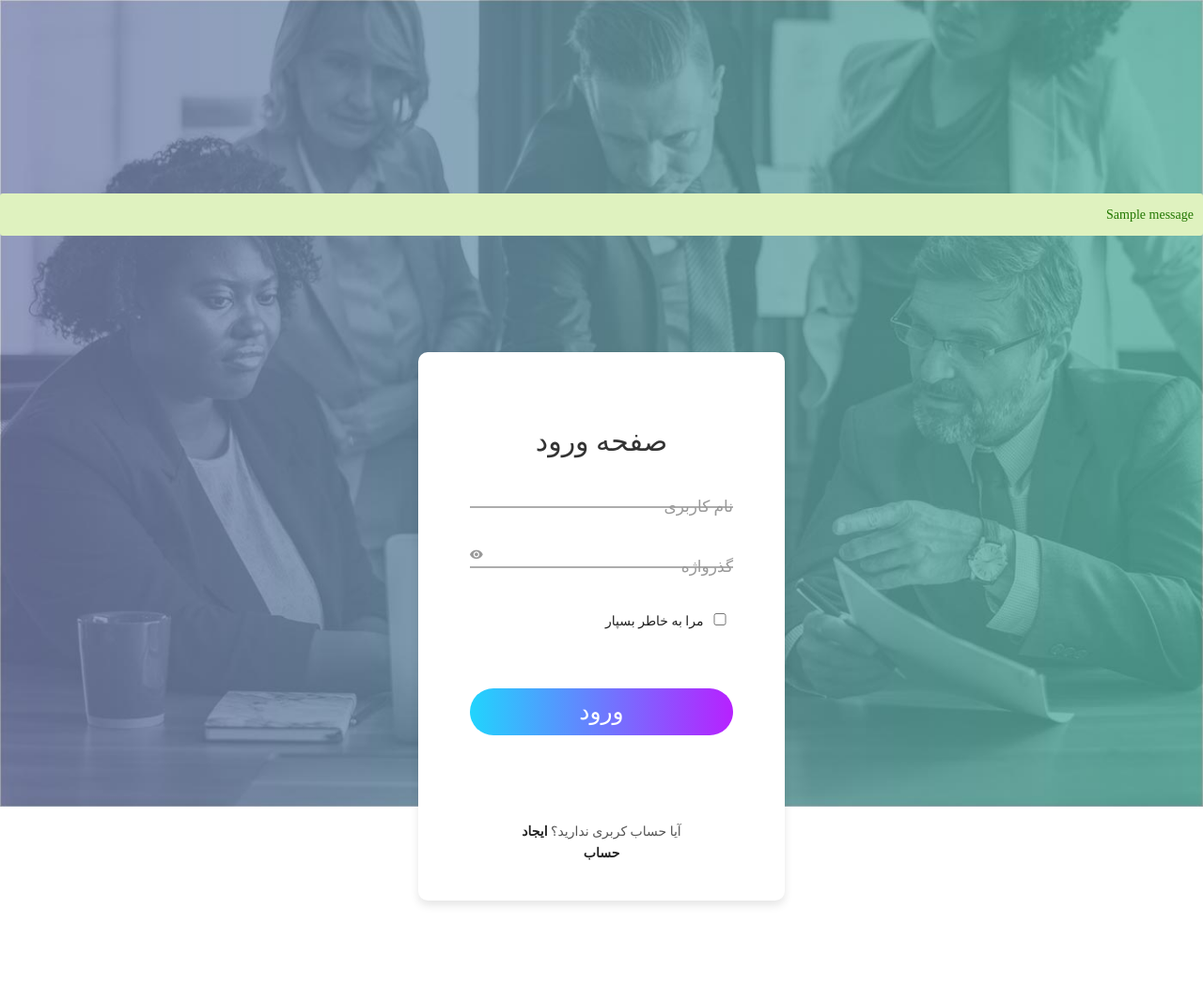
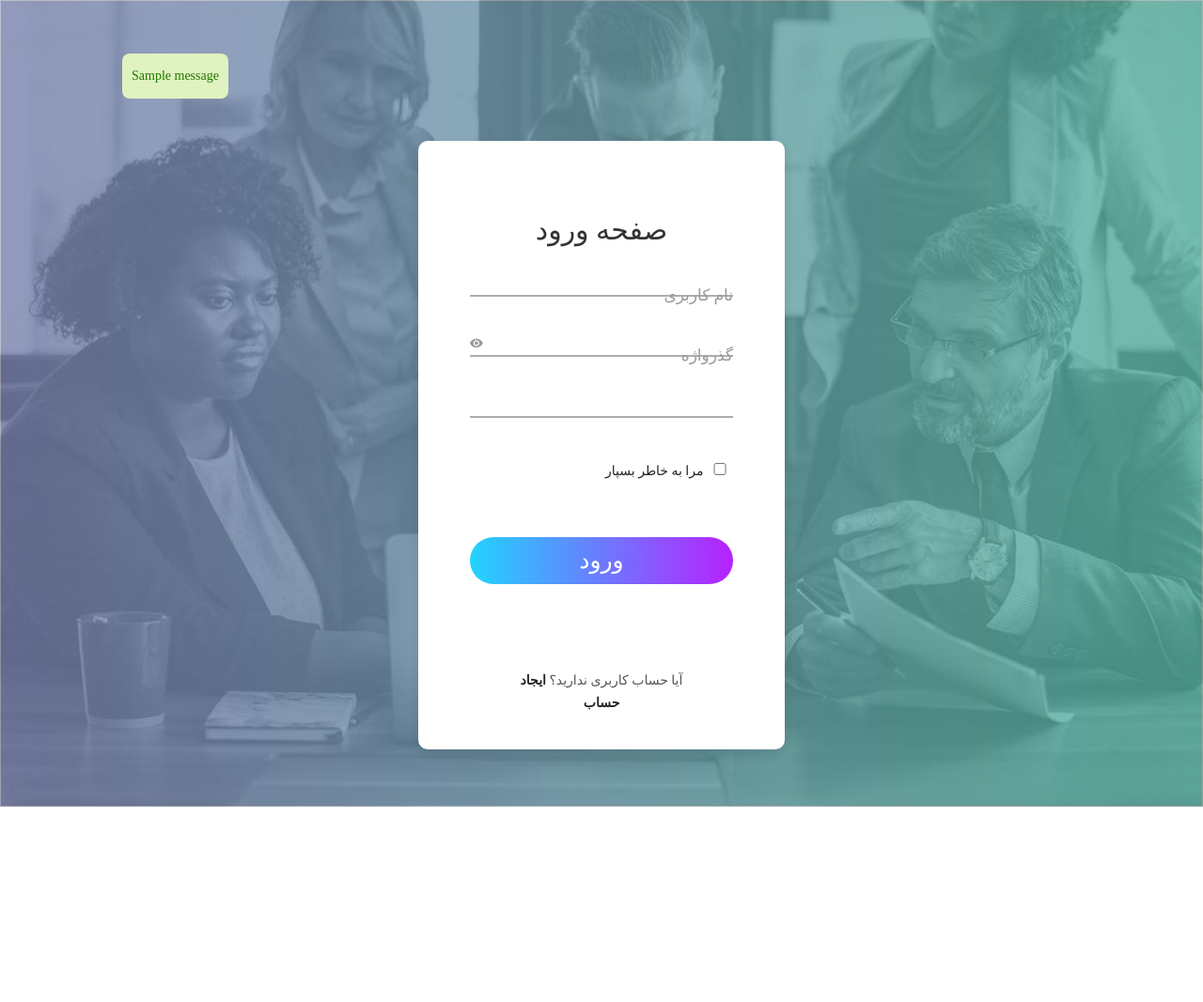
Before and after one commit to Aliasghar-Salimi/sandooqche, a Django app: template accountant/users/templates/users/login.html in a window 1280 px wide. Shown: the whole page at 94% size. After the commit the page ends 859 px from the top, so only its background shows below. Run offline with Django 3.2, Linux system fonts and the light colour scheme; the template is opened without the code that fills it, so the values that code supplies are empty, except form fields; tables that the repository leaves empty hold one stand-in row (values such as "Sample post"); one stand-in notice (Sample message) is shown; form fields are guessed from the names that the template uses; some libraries are stand-ins or nearby versions; some web fonts are replaced.

Commit message:
recaptcha launched for login/register page

```diff
--- a/accountant/users/static/register/css/message.css
+++ b/accountant/users/static/register/css/message.css
@@ -1,7 +1,6 @@
 @import url('//maxcdn.bootstrapcdn.com/font-awesome/4.2.0/css/font-awesome.min.css');
 
 .info-msg,
-.success-msg,
 .warning-msg,
 .error-msg {
   margin: 10px 0;
@@ -12,10 +11,7 @@
   color: #059;
   background-color: #BEF;
 }
-.success-msg {
-  color: #270;
-  background-color: #DFF2BF;
-}
+
 .warning-msg {
   color: #9F6000;
   background-color: #FEEFB3;
@@ -31,7 +27,7 @@ body {
     line-height: 1.8;
     color: #222;
     font-weight: 400;
-    font-family: 'Montserrat';
+    font-family: 'Sahel';
     background-image: url(../images/signup-bg.jpg);
     background-repeat: no-repeat;
     background-size: cover;
--- /dev/null
+++ b/accountant/users/static/register/css/message2.css
@@ -0,0 +1,17 @@
+.success-msg {
+    position: absolute;
+    top: 50px;
+    margin: 7px 60px;
+    border-radius: 8px 8px 8px 8px;
+    font-family: 'Sahel';
+    line-height: 2;
+    padding: 10px;
+    font-weight: 60;
+    color: #270;
+    background-color: #DFF2BF;
+    left: 70px;
+}
+.wrap-login100 {
+    top: 150px;
+    position: absolute;
+}
--- a/accountant/users/templates/users/home.html
+++ b/accountant/users/templates/users/home.html
@@ -3,7 +3,6 @@
 {% block content %}
     <div class="jumbotron">
         <h1 class="display-4">Welcome, {{user.first_name.title|default:'Guest'}}</h1>
-        <h4>{{ message }}</h4>
         <p class="lead">
             This is <b>user registration and login system</b> build with django which is
             a Python-based free and open-source web framework that follows the model–template–views architectural pattern.
--- a/accountant/users/templates/users/login.html
+++ b/accountant/users/templates/users/login.html
@@ -45,6 +45,7 @@
 	<link rel="stylesheet" href="{% static 'register/css/size.css' %}">
 	<link rel="stylesheet" href="{% static 'register/css/background.css' %}">
 	<link rel="stylesheet" href="{% static 'register/css/message.css' %}">
+	<link rel="stylesheet" href="{% static 'register/css/message2.css' %}">
 	<link rel="stylesheet" href="{% static 'register/css/position.css' %}">
 <!--===============================================================================================-->
 </head>
@@ -104,6 +105,9 @@
 						{% endif %}
 						<span class="focus-input100" data-placeholder="گذرواژه"></span>
 					</div>
+					<div class="wrap-input100">
+						{{ form.captcha }}
+					</div>
 					<div class="form-row">
 						<div class="col-md-10 offset-md-1">
 							<div class="form-group">
@@ -124,7 +128,7 @@
 				</form>
 				<div class="form-row ">
 					<p class="loginhere  myfont">
-						آیا حساب کربری ندارید؟ <a href="{% url 'login' %}" class="loginhere-link myfont">ایجاد حساب</a>
+						آیا حساب کاربری ندارید؟ <a href="{% url 'users:users-register' %}" class="loginhere-link myfont">ایجاد حساب</a>
 					</p>
 				</div>
 			</div>
--- a/accountant/users/templates/users/register.html
+++ b/accountant/users/templates/users/register.html
@@ -97,6 +97,9 @@
                                     </span>
                                     {{ form.password2|add_class:"input100" }}
                                 </div>
+                                <div class="wrap-input100">
+                                    {{ form.captcha }}
+                                </div>
                                 <!-- <script src='https://www.google.com/recaptcha/api.js'></script>
                                 <div class="g-recaptcha" data-sitekey="6LfIxdQpAAAAAAf4RAzNyWMBYOQi0fJiBLIRft1v"></div> -->
                         </div>
```
Also changed, not shown: accountant/users/forms.py (+8 -0 lines), accountant/users/templates/users/login0.html (deleted, +0 -71 lines), accountant/accountant/settings.py (line endings or trailing spaces), accountant/db.sqlite3.
